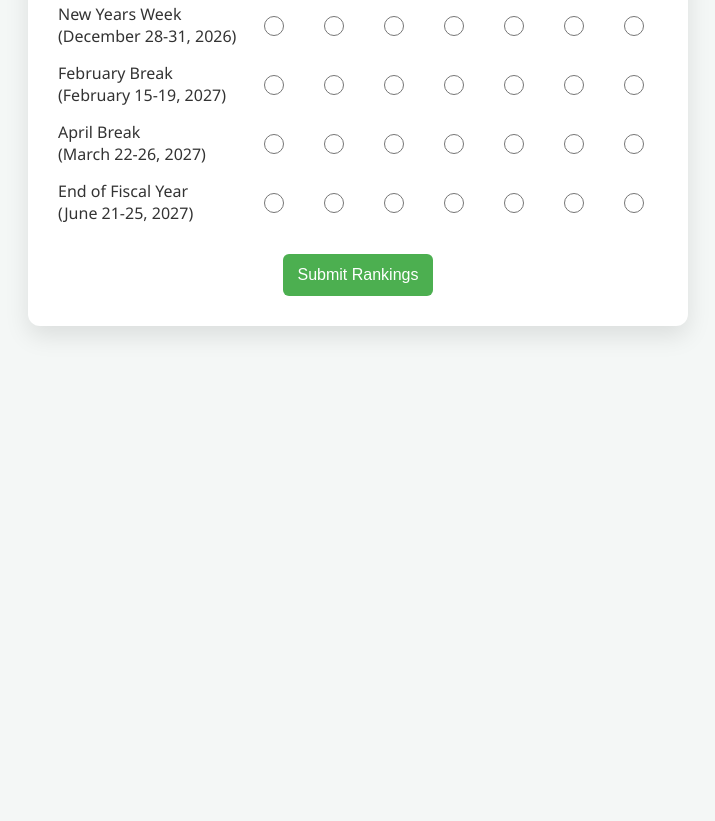
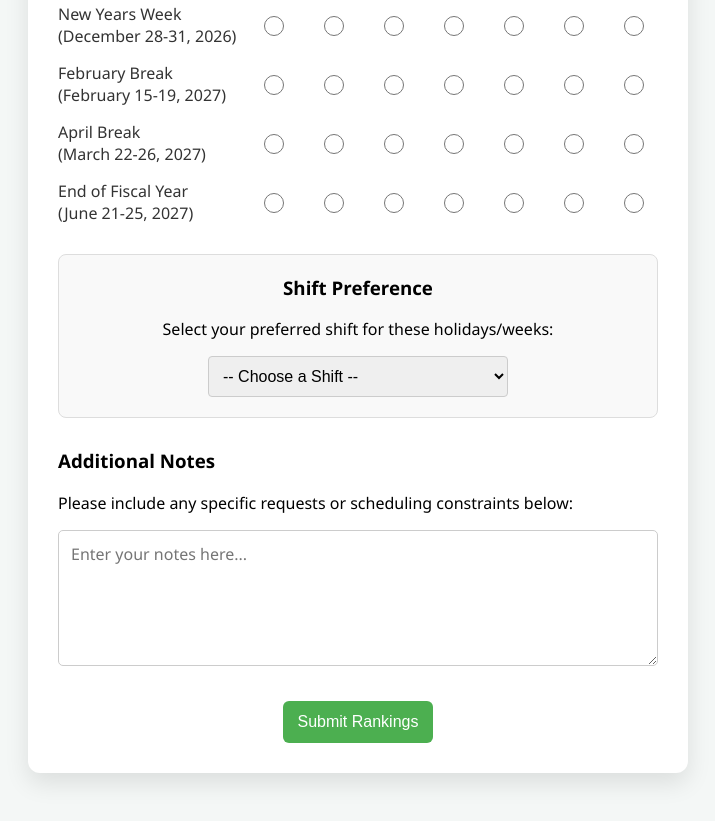
Before and after one commit to rrampello/Richard-Rampello-Projects, a plain HTML site: page Weekend and Major Weeks Form.html in a window 1280 px wide. Shown: the part 1245-2066 px from the top of the page, without its empty margins (282-997 px from the left). Before the commit the page ends 1629 px from the top, so only its background shows below. Drawn offline with Linux system fonts and the light colour scheme.

Commit message:
Add files via upload
I added a shift preference drop down and a place for notes.

```diff
--- a/Weekend and Major Weeks Form.html
+++ b/Weekend and Major Weeks Form.html
@@ -140,7 +140,7 @@
 
 
             <div class="major-name">Christmas Week<br>(December 21-24, 2026)</div>
-            <input type="radio" name="than" value="1">
+            <input type="radio" name="christmas-w" value="1">
             <input type="radio" name="christmas-w" value="2">
             <input type="radio" name="christmas-w" value="3">
             <input type="radio" name="christmas-w" value="4">
@@ -189,6 +189,28 @@
             <input type="radio" name="fiscal-end" value="7">
         </div>
 
+	    <div class="shift-preference">
+            	<h3>Shift Preference</h3>
+            	<p>Select your preferred shift for these holidays/weeks:</p>
+            	<select name="shift-preference" id="shift-select" required>
+                	<option value="" disabled selected>-- Choose a Shift --</option>
+                	<option value="days">Days</option>
+                	<option value="evenings">Evenings</option>
+                	<option value="both">Both</option>
+            	</select>
+        </div>
+
+	    <div class="notes-section">
+    		<h3>Additional Notes</h3>
+    		<p>Please include any specific requests or scheduling constraints below:</p>
+    		<textarea
+        		name="user-notes"
+        		id="user-notes"
+        		placeholder="Enter your notes here..."
+        		rows="5"
+    		></textarea>
+	    </div>
+
         <button type="submit" class="submit-btn">Submit Rankings</button>
     </form>
 
--- a/holiday_MW.css
+++ b/holiday_MW.css
@@ -72,6 +72,56 @@ input[type="radio"] {
     justify-self: center; /* Centers the radio button in its grid cell */
 }
 
+.shift-preference {
+    margin: 30px 0;
+    padding: 20px;
+    background-color: #f9f9f9;
+    border-radius: 8px;
+    border: 1px solid #ddd;
+    text-align: center;
+}
+
+.shift-preference h3 {
+    margin-top: 0;
+}
+
+#shift-select {
+    width: 100%;
+    max-width: 300px;
+    padding: 10px;
+    font-size: 16px;
+    border: 1px solid #ccc;
+    border-radius: 4px;
+    cursor: pointer;
+}
+
+#shift-select:focus {
+    border-color: #007bff;
+    outline: none;
+}
+
+.notes-section {
+    margin: 30px 0;
+    text-align: left; /* Aligns the label/text to the left for better readability */
+}
+
+#user-notes {
+    width: 100%; /* Makes it span the full width of the form container */
+    padding: 12px;
+    border: 1px solid #ccc;
+    border-radius: 5px;
+    font-family: inherit; /* Ensures the font matches the rest of your form */
+    font-size: 1rem;
+    resize: vertical; /* Allows users to expand the box vertically, but not horizontally (which breaks layouts) */
+    box-sizing: border-box; /* Ensures padding doesn't push the box outside the container */
+}
+
+#user-notes:focus {
+    border-color: #007bff;
+    outline: none;
+    box-shadow: 0 0 5px rgba(0,123,255,0.2);
+}
+
 .submit-btn {
     display: flex;
     margin: 30px auto 0 auto;
```
